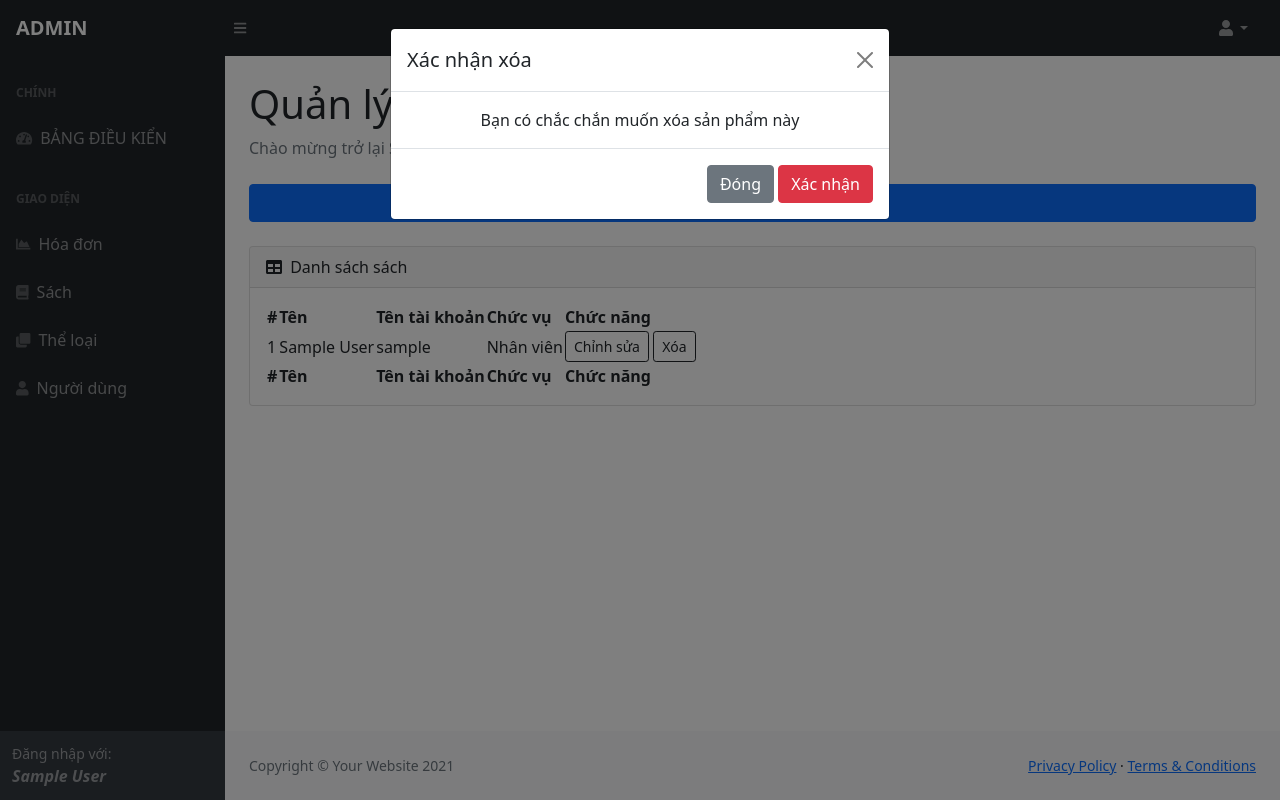
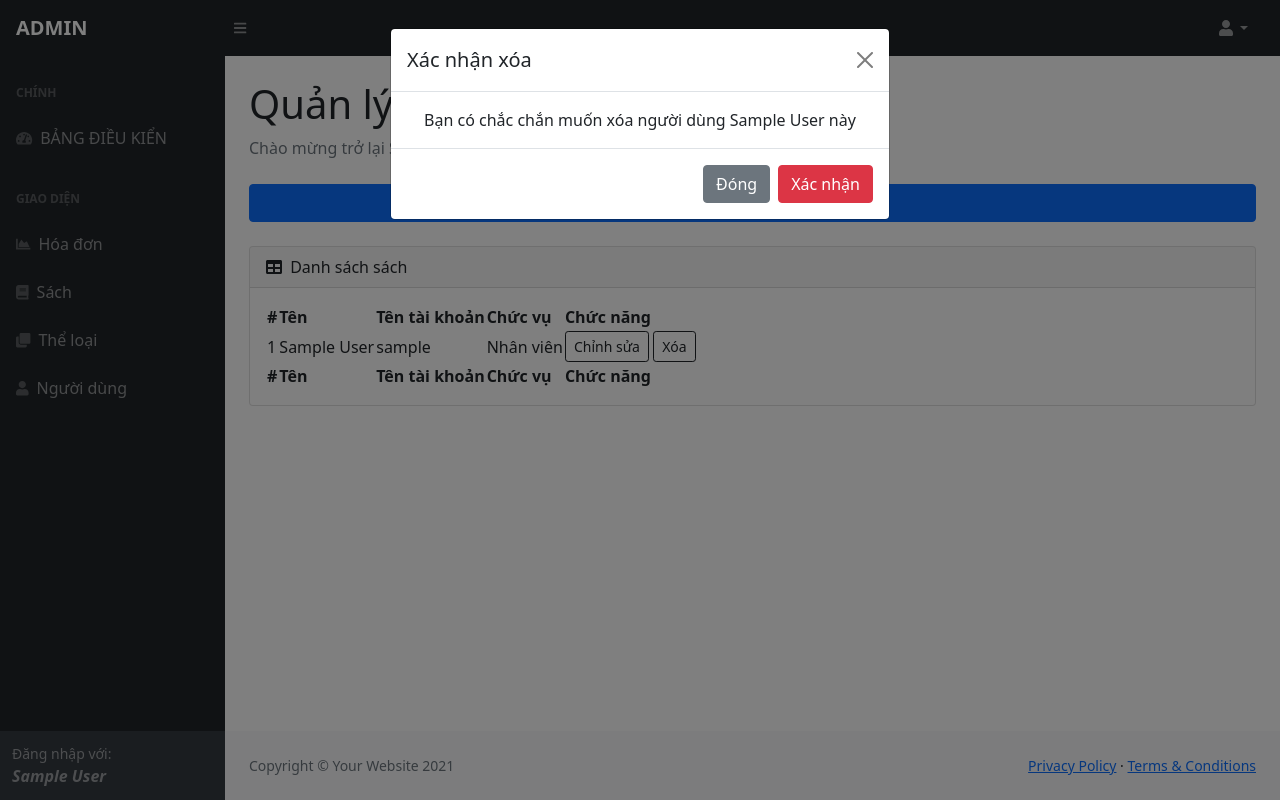
Before and after one commit to quangkaboi2323/BookSelf, a PHP site: page /admin/users.php in a window 1280 px wide, after a click on "Xóa". Run offline with PHP 8.4, Linux system fonts and the light colour scheme; the visitor is signed in with stand-in values (Sample User, id 1); tables that the repository leaves empty or names only in its code hold one stand-in row (values such as "Sample post"); data that the repository does not hold is empty; some libraries are stand-ins or nearby versions.

Commit message:
fix delete action

```diff
--- a/admin/users.php
+++ b/admin/users.php
@@ -101,18 +101,18 @@ if (isset($_POST['submit'])) {
                                        <form action="./users.php" method="post">
                                           <a href="./editUser.php?id=<?= $row['id'] ?>" class="btn btn-sm border-dark">Chỉnh sửa</a>
                                           <!-- Button trigger modal -->
-                                          <input type="button" class="btn btn-sm border-dark" value="Xóa" data-bs-toggle="modal" data-bs-target="#deleteOrder<?= $row['id'] ?>">
-                                       </form>
+                                          <button type="button" class="btn btn-sm border-dark" data-bs-toggle="modal" data-bs-target="#deleteOrder<?= $row['id'] ?>" data-bs-whatever="@<?= $id ?>">Xóa</button>
+
                                           <!-- Modal -->
                                           <div class="modal fade" id="deleteOrder<?= $row['id'] ?>" tabindex="-1" rolearia-labelledby="exampleModalLabel" aria-hidden="true">
                                              <div class="modal-dialog">
                                                 <div class="modal-content">
                                                    <div class="modal-header">
-                                                   <h5 class="modal-title" id="exampleModalLabel">Xác nhận xóa</h5>
+                                                      <h5 class="modal-title" id="deleteOrderLabel">Xác nhận xóa</h5>
                                                       <button type="button" class="btn-close" data-bs-dismiss="modal" aria-label="Close"></button>
                                                    </div>
                                                    <div class="modal-body">
-                                                   Bạn có chắc chắn muốn xóa sản phẩm này
+                                                      Bạn có chắc chắn muốn xóa người dùng <?= $row['name'] ?> này
                                                    </div>
                                                    <div class="modal-footer">
                                                       <form action="users.php" method="post">
@@ -123,6 +123,7 @@ if (isset($_POST['submit'])) {
                                                 </div>
                                              </div>
                                           </div>
+                                       </form>
                                     </div>
                                  </td>
                               </tr>
```
Also changed, not shown: admin/categories.php (+5 -5 lines). Lines whose indentation alone changed are shown as unchanged.
